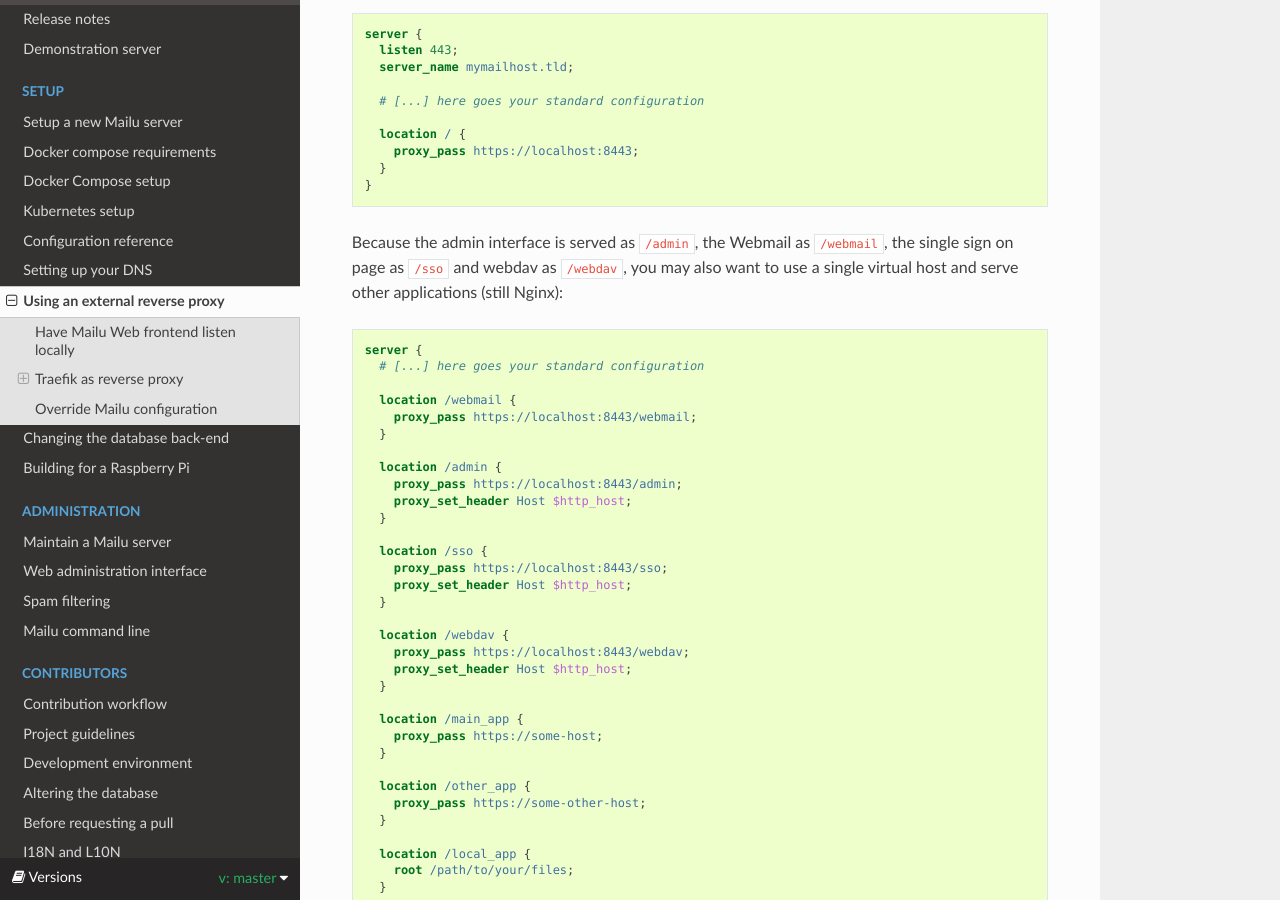
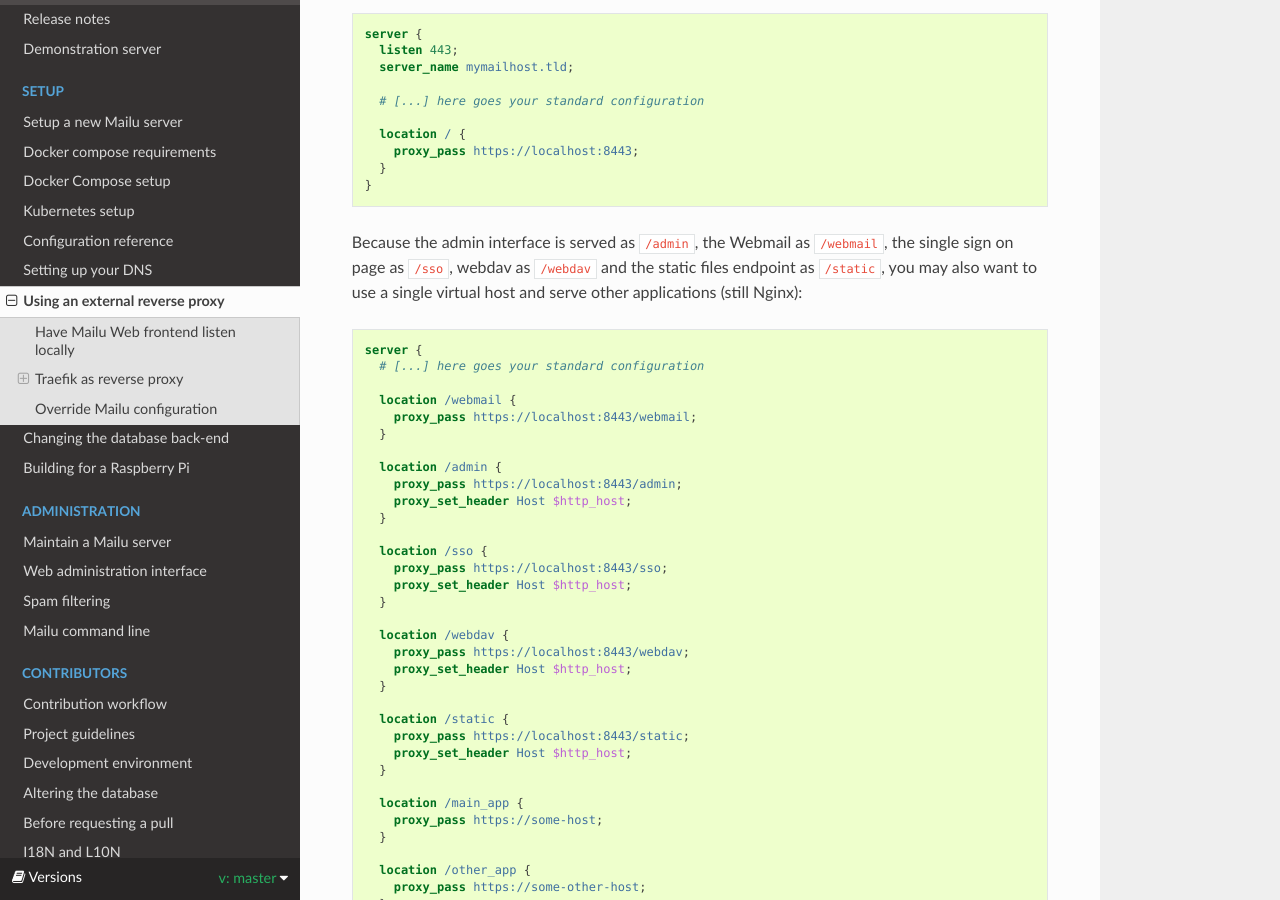
Before and after one commit to WillingDev0812/Mail-Management-Tool, a Sphinx documentation site: the page built from docs/reverse.rst, in a window 1280 px wide and 900 px high, scrolled down 1136 px. Built offline with Sphinx 7.4.7 and the Read the Docs theme 2.0.0, drawn with Linux system fonts in a browser that asks for light colours; formulas are drawn with MathJax 3.

Commit message:
Forgot to include the new endpoint /static

```diff
--- a/docs/reverse.rst
+++ b/docs/reverse.rst
@@ -47,7 +47,7 @@ Then on your own frontend, point to these local ports. In practice, you only nee
     }
   }
 
-Because the admin interface is served as ``/admin``, the Webmail as ``/webmail``, the single sign on page as ``/sso`` and webdav as ``/webdav``, you may also want to use a single virtual host and serve other applications (still Nginx):
+Because the admin interface is served as ``/admin``, the Webmail as ``/webmail``, the single sign on page as ``/sso``, webdav as ``/webdav`` and the static files endpoint as ``/static``, you may also want to use a single virtual host and serve other applications (still Nginx):
 
 .. code-block:: nginx
 
@@ -70,6 +70,11 @@ Because the admin interface is served as ``/admin``, the Webmail as ``/webmail``
 
     location /webdav {
       proxy_pass https://localhost:8443/webdav;
+      proxy_set_header Host $http_host;
+    }
+
+    location /static {
+      proxy_pass https://localhost:8443/static;
       proxy_set_header Host $http_host;
     }
 
```
Also changed, not shown: 1 other file.
